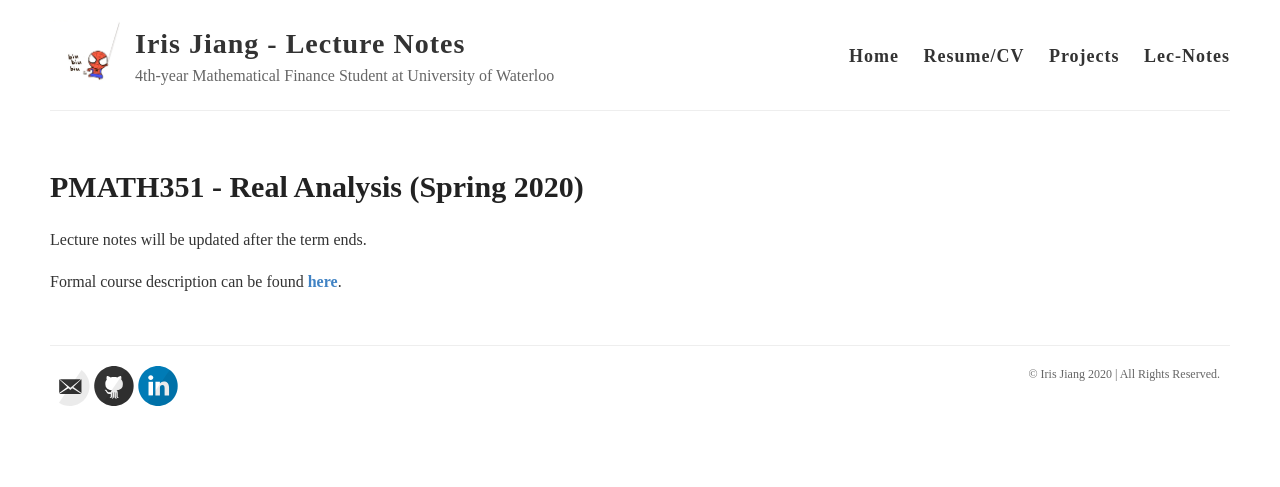
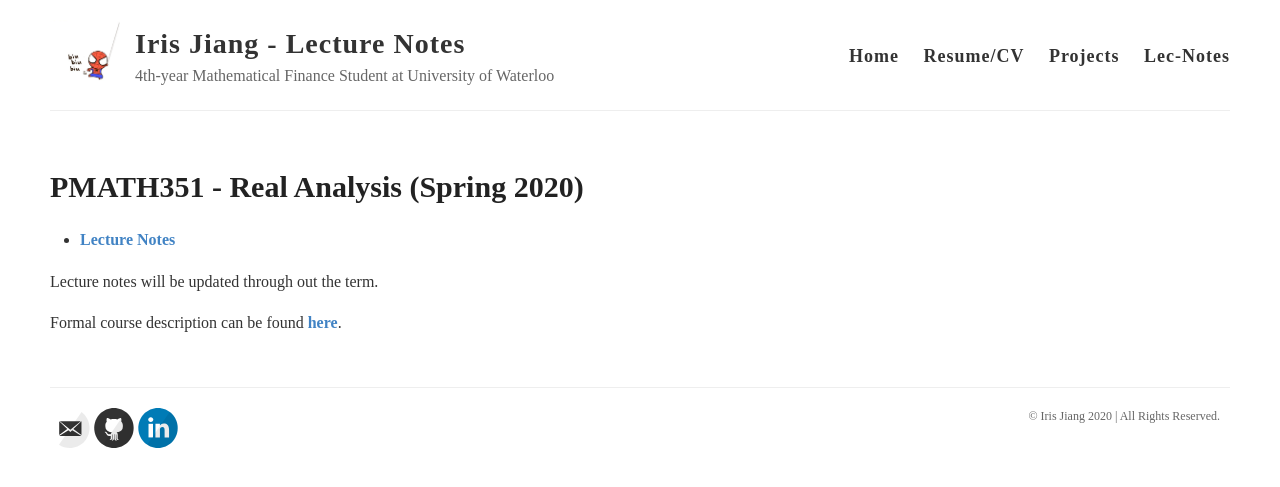
Before and after one commit to my-jiang/my-jiang.github.io, a Jekyll site: the page built from _notes/PMATH351.md, in a window 1280 px wide. Shown: the top 487 px of the page. Built offline with Jekyll 4.4.1, drawn with Linux system fonts in a browser that asks for light colours.

Commit message:
Updates May 13th

```diff
--- a/_notes/PMATH351.md
+++ b/_notes/PMATH351.md
@@ -5,8 +5,8 @@ title: PMATH351 - Real Analysis (Spring 2020)
 permalink: /pmath351/
 ---
 
+- [Lecture Notes](../notes-pdf/PMATH351.pdf)
 
-
-Lecture notes will be updated after the term ends.
+Lecture notes will be updated through out the term.
 
 Formal course description can be found [here](https://ugradcalendar.uwaterloo.ca/courses/PMATH/351).
--- a/projects/COVID-19-EDA/COVID-19-EDA.html
+++ b/projects/COVID-19-EDA/COVID-19-EDA.html
@@ -10,7 +10,7 @@
 
 <meta name="author" content="Iris Jiang" />
 
-<meta name="date" content="2020-05-09" />
+<meta name="date" content="2020-05-13" />
 
 <title>COVID-19 Exploratory Data Analysis</title>
 
@@ -83,7 +83,7 @@ $(document).ready(function () {
 
     <div id="postamble" data-toggle="wy-nav-shift" class="status">
               <p class="author"><span class="glyphicon glyphicon-user"></span> Iris Jiang</p>
-                  <p class="date"><span class="glyphicon glyphicon-calendar"></span> May 09, 2020</p>
+                  <p class="date"><span class="glyphicon glyphicon-calendar"></span> May 13, 2020</p>
         </div>
 </div>
 
```
Also changed, not shown: _notes/STAT331.md (+2 -2 lines), _notes/STAT332.md (added, +14 -0 lines), projects/COVID-19-EDA/COVID-19-EDA_files/figure-html/unnamed-chunk-11-1.png, projects/COVID-19-EDA/COVID-19-EDA_files/figure-html/unnamed-chunk-12-1.png, projects/COVID-19-EDA/COVID-19-EDA_files/figure-html/unnamed-chunk-13-1.png, projects/COVID-19-EDA/COVID-19-EDA_files/figure-html/unnamed-chunk-14-1.png, projects/COVID-19-EDA/COVID-19-EDA_files/figure-html/unnamed-chunk-15-1.png, projects/COVID-19-EDA/COVID-19-EDA_files/figure-html/unnamed-chunk-3-1.png, projects/COVID-19-EDA/COVID-19-EDA_files/figure-html/unnamed-chunk-4-1.png, projects/COVID-19-EDA/COVID-19-EDA_files/figure-html/unnamed-chunk-5-1.png, projects/COVID-19-EDA/COVID-19-EDA_files/figure-html/unnamed-chunk-6-1.png, projects/COVID-19-EDA/COVID-19-EDA_files/figure-html/unnamed-chunk-7-1.png, projects/COVID-19-EDA/COVID-19-EDA_files/figure-html/unnamed-chunk-8-1.png, projects/COVID-19-EDA/COVID-19-EDA_files/figure-html/unnamed-chunk-9-1.png, 3 other files.
